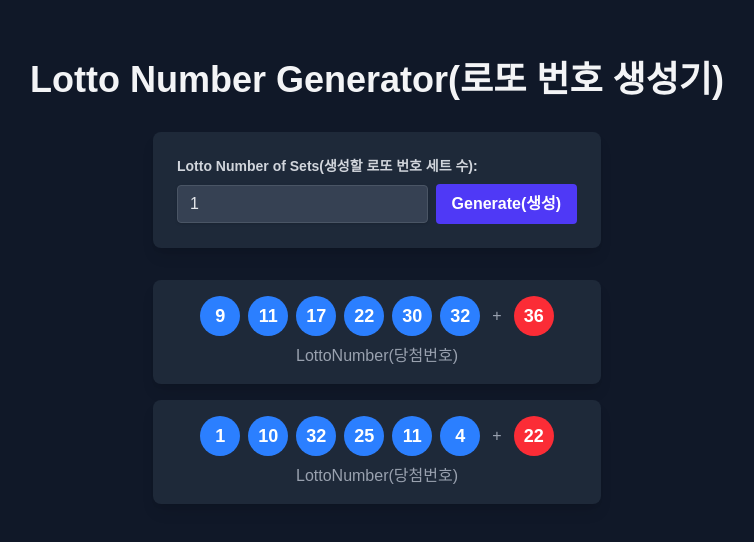
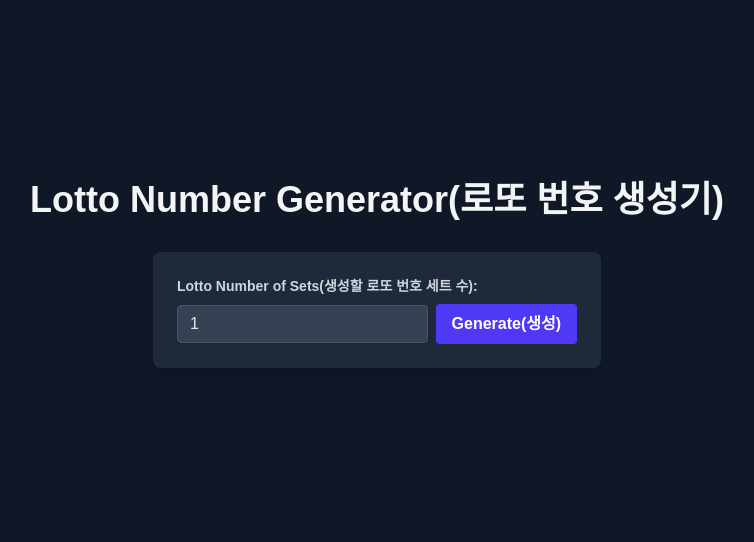
Before and after one commit to JangJaehoon/ReactNextJsLotto, a Next.js app: page / in a window 1280 px wide. Shown: the part 110-652 px from the top of the page, without its empty margins (263-1017 px from the left). Built offline with nearby package versions, Linux system fonts and the light colour scheme.

Commit message:
로딩 애니메이션 기능 구현

```diff
--- a/app/page.tsx
+++ b/app/page.tsx
@@ -4,10 +4,7 @@ import { useState } from "react";
 
 export default function Home() {
   const [count, setCount] = useState(1);
-  const [numbers, setNumbers] = useState<number[][]>([
-    [9, 11, 17, 22, 30, 32, 36],
-    [1, 10, 32, 25, 11, 4, 22],
-  ]);
+  const [numbers, setNumbers] = useState<number[][]>([]);
   const [isAnimating, setIsAnimating] = useState(false);
   const [loadingPhrase, setLoadingPhrase] = useState(
     "Generating lotto numbers(로또번호 생성중)...",
@@ -16,8 +13,12 @@ export default function Home() {
 
   const generateLottoNumbers = () => {
     // console.log("Generating lotto numbers(로또번호 생성중)...");
-    // setIsAnimating(true);
+    setIsAnimating(true);
 
+    const animationDuration = Math.random() * 2000 + 1000;
+    // 1초 ~ 3초 사이의 랜덤 애니메이션 지속 시간
+
+    setTimeout(() => {
       const newNumbers = [];
 
       for (let i = 0; i < count; i++) {
@@ -30,6 +31,9 @@ export default function Home() {
         newNumbers.push(Array.from(set).sort((a, b) => a - b));
       }
       setNumbers(newNumbers);
+
+      setIsAnimating(false);
+    }, animationDuration);
   };
 
   return (
@@ -43,7 +47,8 @@ export default function Home() {
         initial={{ opacity: 0, y: -50 }}
         animate={{ opacity: 1, y: 0 }}
         transition={{ duration: 0.5 }}
-        className="text-2xl sm:text-4xl font-bold text-gray-100 mb-4 sm:mb-8 text-center"
+        className="text-2xl sm:text-4xl font-bold
+        text-gray-100 mb-4 sm:mb-8 text-center"
       >
         Lotto Number Generator(로또 번호 생성기)
       </motion.h1>
@@ -53,7 +58,8 @@ export default function Home() {
         initial={{ opacity: 0, scale: 0.5 }}
         animate={{ opacity: 1, scale: 1 }}
         transition={{ duration: 0.5 }}
-        className="bg-gray-800 rounded-lg p-4 sm:p-6 shadow-lg mb-4 sm:mb-8 w-full max-w-md"
+        className="bg-gray-800 rounded-lg p-4 sm:p-6 shadow-lg
+        mb-4 sm:mb-8 w-full max-w-md"
       >
         <label className="block text-gray-300 text-sm font-bold mb-2">
           Lotto Number of Sets(생성할 로또 번호 세트 수):
@@ -91,7 +97,7 @@ export default function Home() {
             transition={{ duration: 0.5 }}
             className="bg-gray-800 rounded-lg p-4 sm:p-6 shadow-lg text-center"
           >
-            <div className="flex justify-center mb-4 h-40">
+            <div className="flex justify-center items-center mb-4 h-40">
               <motion.div
                 animate={{
                   rotate: [0, 360],
```
Lines whose indentation alone changed are shown as unchanged.
